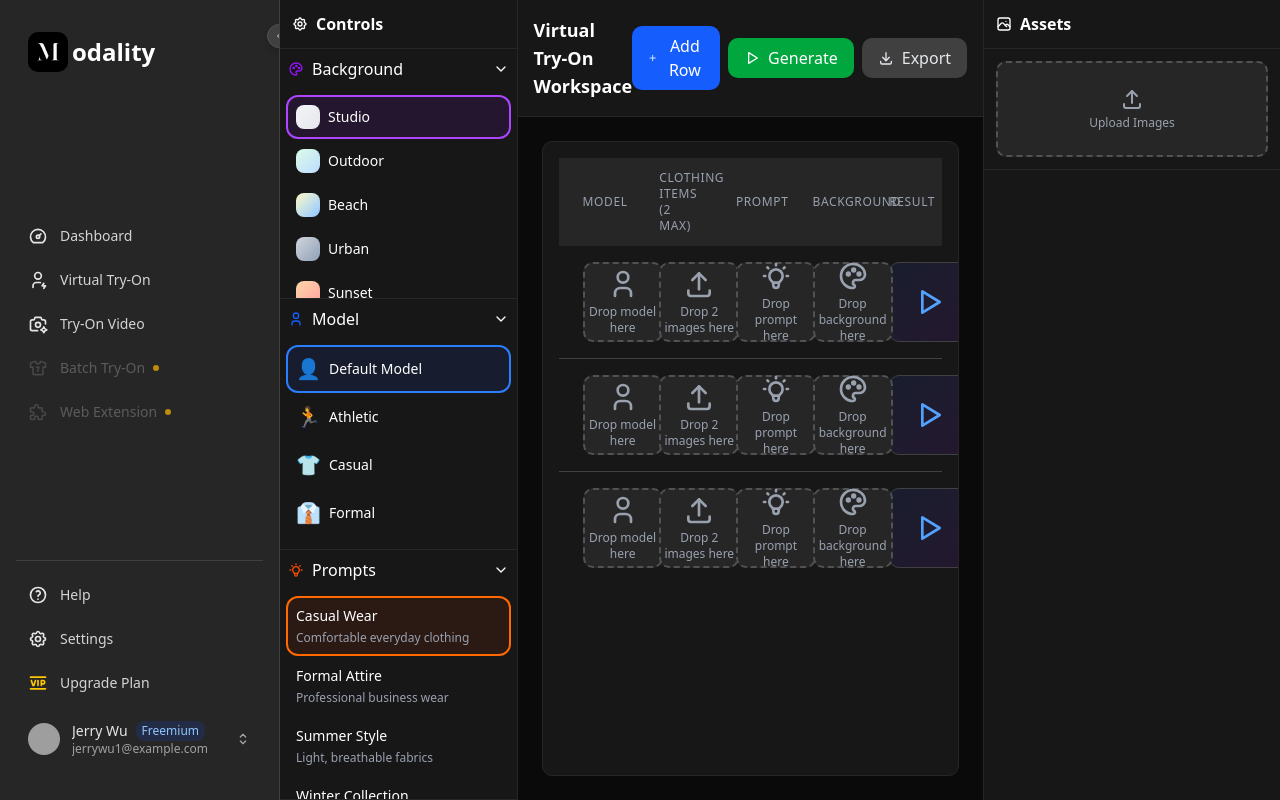
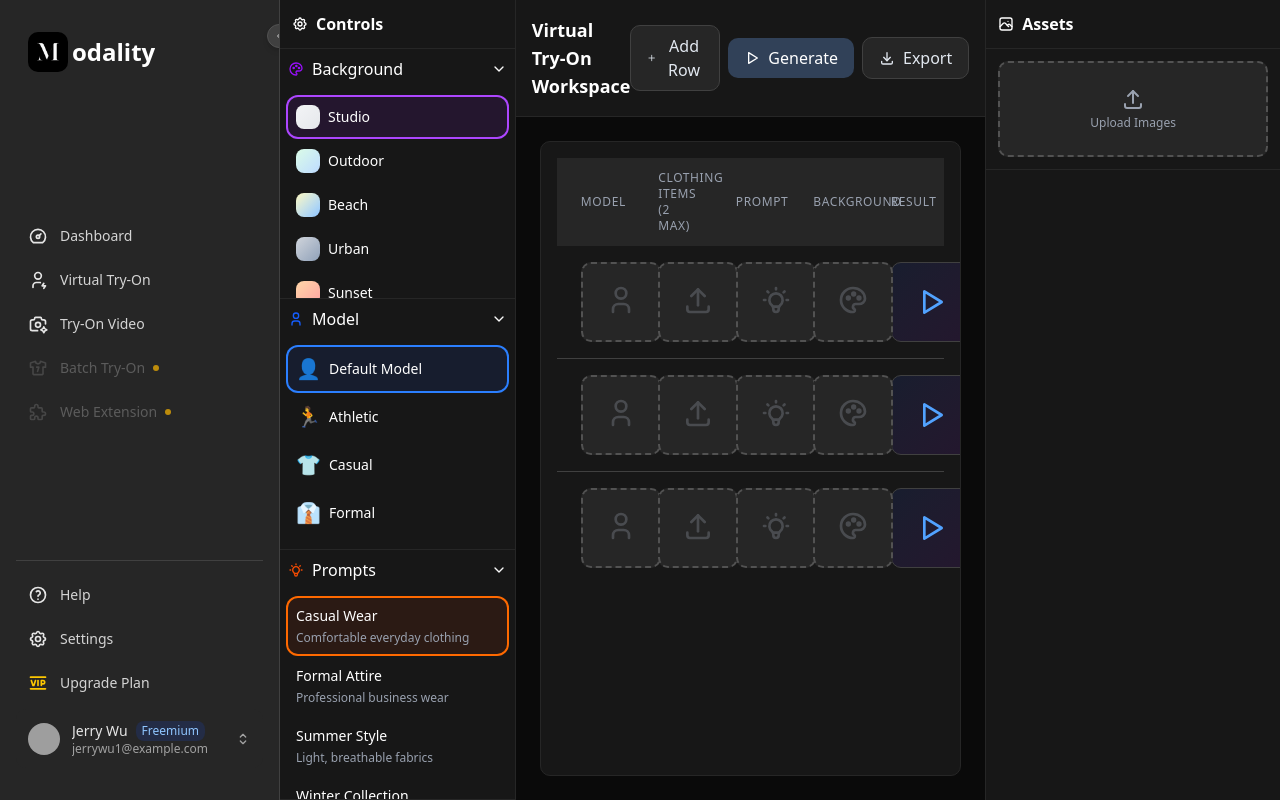
Before and after one commit to JerryWu0430/modality_dashboard, a Next.js app: page /virtual-try-on in a window 1280 px wide. Built offline with nearby package versions, Linux system fonts and the light colour scheme; grey boxes are pictures that could not be loaded.

Commit message:
fixed color scheme and unneccessary texts

```diff
--- a/src/app/virtual-try-on/page.tsx
+++ b/src/app/virtual-try-on/page.tsx
@@ -346,16 +346,16 @@ const VirtualTryOnContent = () => {
             <div className="flex items-center gap-2">
               <button
                 onClick={addRow}
-                className="px-4 py-2 bg-blue-600 hover:bg-blue-700 text-white rounded-lg flex items-center gap-2 transition-colors"
+                className="px-4 py-2 bg-slate-100 hover:bg-slate-200 dark:bg-neutral-800 dark:hover:bg-neutral-700 text-slate-700 dark:text-slate-200 rounded-lg flex items-center gap-2 transition-colors border border-slate-200 dark:border-neutral-700"
               >
                 <IconPlus className="h-4 w-4" />
                 Add Row
               </button>
-              <button className="px-4 py-2 bg-green-600 hover:bg-green-700 text-white rounded-lg flex items-center gap-2 transition-colors">
+              <button className="px-4 py-2 bg-slate-800 hover:bg-slate-900 dark:bg-slate-700 dark:hover:bg-slate-600 text-white rounded-lg flex items-center gap-2 transition-colors">
                 <IconPlayerPlay className="h-4 w-4" />
                 Generate
               </button>
-              <button className="px-4 py-2 bg-gray-200 hover:bg-gray-300 dark:bg-neutral-700 dark:hover:bg-neutral-600 text-gray-700 dark:text-gray-200 rounded-lg flex items-center gap-2 transition-colors">
+              <button className="px-4 py-2 bg-slate-100 hover:bg-slate-200 dark:bg-neutral-800 dark:hover:bg-neutral-700 text-slate-700 dark:text-slate-200 rounded-lg flex items-center gap-2 transition-colors border border-slate-200 dark:border-neutral-700">
                 <IconDownload className="h-4 w-4" />
                 Export
               </button>
@@ -413,10 +413,7 @@ const VirtualTryOnContent = () => {
                           </div>
                         ) : (
                           <div className="text-center">
-                            <IconUser className="h-8 w-8 text-gray-400 mx-auto mb-1" />
-                            <div className="text-xs text-gray-500 dark:text-gray-400">
-                              Drop model here
-                            </div>
+                            <IconUser className="h-8 w-8 text-gray-400 mx-auto mb-1 opacity-30" />
                           </div>
                         )}
                       </div>
@@ -451,10 +448,7 @@ const VirtualTryOnContent = () => {
                           </div>
                         ) : (
                           <div className="text-center">
-                            <IconUpload className="h-8 w-8 text-gray-400 mx-auto mb-1" />
-                            <div className="text-xs text-gray-500 dark:text-gray-400">
-                              Drop 2 images here
-                            </div>
+                            <IconUpload className="h-8 w-8 text-gray-400 mx-auto mb-1 opacity-30" />
                           </div>
                         )}
                       </div>
@@ -486,10 +480,7 @@ const VirtualTryOnContent = () => {
                           </div>
                         ) : (
                           <div className="text-center">
-                            <IconBulb className="h-8 w-8 text-gray-400 mx-auto mb-1" />
-                            <div className="text-xs text-gray-500 dark:text-gray-400">
-                              Drop prompt here
-                            </div>
+                            <IconBulb className="h-8 w-8 text-gray-400 mx-auto mb-1 opacity-30" />
                           </div>
                         )}
                       </div>
@@ -519,10 +510,7 @@ const VirtualTryOnContent = () => {
                           </div>
                         ) : (
                           <div className="text-center">
-                            <IconPalette className="h-8 w-8 text-gray-400 mx-auto mb-1" />
-                            <div className="text-xs text-gray-500 dark:text-gray-400">
-                              Drop background here
-                            </div>
+                            <IconPalette className="h-8 w-8 text-gray-400 mx-auto mb-1 opacity-30" />
                           </div>
                         )}
                       </div>
```
